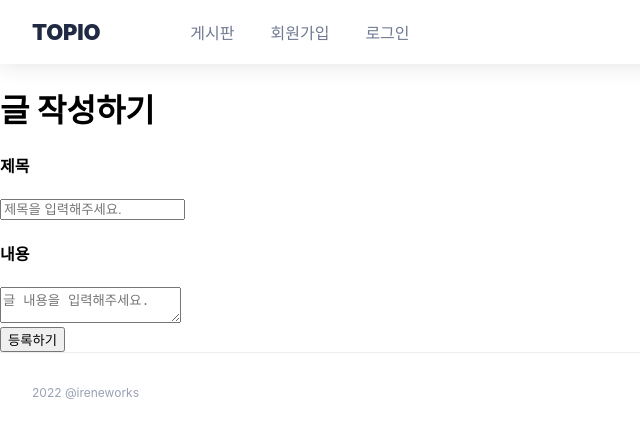
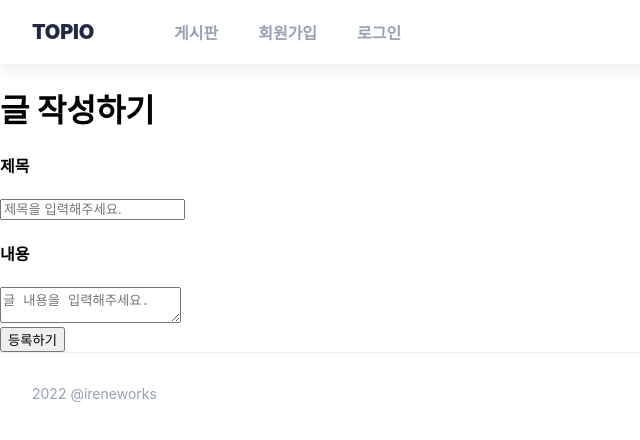
Before and after one commit to engineering-incubator/react-springboot-board-tutorial, a React (Create React App) app in the folder front-end/: page /article-write in a window 1280 px wide. Shown: the top 440 px of the page, without its empty margins (0-640 px from the left). Built offline with nearby package versions, Linux system fonts and the light colour scheme.

Commit message:
refactorying styling

```diff
--- a/front-end/src/App.js
+++ b/front-end/src/App.js
@@ -5,7 +5,7 @@ import LogIn from "./logIn/logIn";
 import Navigation from "./components/navigation";
 import ArticleList from "./articles/articleList";
 import ArticlePost from "./articles/articlePost";
-import Home from "./Home/home";
+import Home from "./home/home";
 import ArticleEdit from "./articles/articleEdit";
 import ArticleWrite from "./articles/articleWrite";
 import Footer from "./components/footer";
--- a/front-end/src/Home/home.js
+++ /dev/null
@@ -1,96 +0,0 @@
-import React, { useEffect, useState } from "react";
-import styled from "styled-components";
-import { requester } from "../configures/requestConfigures";
-import { isSuccess } from "../utilites/validates/httpValidation";
-import { Link } from "react-router-dom";
-import { isEmpty } from "../utilites/typeGuard/typeGuard";
-import { Title } from "../components/style";
-import { articleDate } from "../utilites/cast";
-
-export default function Home() {
-  const [articles, setArticles] = useState([]);
-  useEffect(() => {
-    (async function () {
-      try {
-        const res = await requester.get(`/v1/articles?currentPage=1`);
-        if (!isSuccess(res)) {
-          alert(res.data.message);
-          return;
-        }
-        setArticles(res.data.content.items);
-      } catch (error) {
-        console.log(error);
-      }
-    })();
-  }, []);
-
-  const Container = styled.div`
-    display: flex;
-    padding: 0px 32px;
-    flex-direction: column;
-    margin: 32px 0;
-  `;
-
-  const NavigateLink = styled(Link)`
-    text-decoration: none;
-    &:visited,
-    &:link,
-    &:focus,
-    &:hover,
-    &:active {
-      text-decoration: none;
-    }
-  `;
-  const Card = styled.div`
-    border: 1px solid #eee;
-    border-radius: 4px;
-    padding: 20px;
-    margin-bottom: 16px;
-  `;
-
-  const ItemTitle = styled.div`
-    font-size: 20px;
-    color: #202a43;
-    margin-bottom: 10px;
-    letter-spacing: -0.2px;
-  `;
-  const ItemContents = styled.p`
-    font-size: 16px;
-    color: #98a0b3;
-    margin: 0 0 18px 0;
-    letter-spacing: -0.2px;
-  `;
-  const SubContents = styled.div`
-    font-size: 12px;
-    color: #98a0b3;
-    margin: 0;
-  `;
-
-  return (
-    <>
-      <Container>
-        <Title>&#127752; 새롭게 올라온 글이에요</Title>
-        {isEmpty(articles) && (
-          <ItemContents>아직 새로운 글이 없어요</ItemContents>
-        )}
-        {!isEmpty(articles) &&
-          articles.map((article) => (
-            <NavigateLink
-              to={`/articles/${article.article_id}`}
-              key={article.article_id}
-            >
-              <Card>
-                <ItemTitle>{article.title}</ItemTitle>
-                <ItemContents>{article.content}</ItemContents>
-                <SubContents>
-                  {article.author} <b>·</b> {articleDate(article.created_at)}{" "}
-                  <b>·</b> 조회수
-                  {article.views}
-                </SubContents>
-              </Card>
-            </NavigateLink>
-          ))}
-      </Container>
-    </>
-  );
-}
--- a/front-end/src/articles/articleList.js
+++ b/front-end/src/articles/articleList.js
@@ -7,7 +7,7 @@ import { isSuccess } from "../utilites/validates/httpValidation";
 import "./pagination.css";
 import { requester } from "../configures/requestConfigures";
 import styled from "styled-components";
-import { Button, Container, Title } from "../components/style";
+import { Button, Container, Title } from "../components/style/globalStyle";
 import { articleDate } from "../utilites/cast";
 
 export default function ArticleList() {
@@ -67,24 +67,33 @@ export default function ArticleList() {
 
   const Table = styled.table`
     border-collapse: collapse;
+    margin: 0 0 20px 0;
   `;
   const TableHeaderBorder = styled.th`
     border-bottom: 1px solid #ccc;
-    padding: 16px 0;
+    padding: 16px 0 16px 16px;
     text-align: left;
     color: #202a43;
   `;
   const TableBorder = styled.td`
     border-bottom: 1px solid #eee;
-    padding: 16px 0;
+    padding: 16px 0 16px 16px;
     text-align: left;
+  `;
+
+  const Wrap = styled.div`
+    position: absolute;
+    right: 32px;
+    display: inline-block;
   `;
 
   return (
     <Container>
       <div>
         <Title>&#128221; 게시판</Title>
-        <Button onClick={onMoveWritePage}>글쓰기</Button>
+        <Wrap>
+          <Button onClick={onMoveWritePage}>글쓰기</Button>
+        </Wrap>
       </div>
       {(isEmpty(articles) || isEmpty(paginationState.totalArticles)) && (
         <p>등록된 게시글이 없습니다.</p>
--- a/front-end/src/articles/pagination.css
+++ b/front-end/src/articles/pagination.css
@@ -1,6 +1,7 @@
 .color {
   color: #333333;
 }
+
 .active {
   color: #f24a72;
   font-weight: 700;
--- a/front-end/src/components/footer.js
+++ b/front-end/src/components/footer.js
@@ -1,16 +1,17 @@
 import React from "react";
 import styled from "styled-components";
+import theme from "./style/theme";
 
 export default function Footer() {
   const Container = styled.div`
     display: block;
-    border-top: 1px solid #eee;
     position: relative;
     width: 100%;
     padding: 32px 32px 80px 32px;
-    font-size: 12px;
-    color: #98a0b3;
-    background: #fff;
+    border-top: 1px solid ${theme.colors.border};
+    background: ${theme.colors.white};
+    font-size: 14px;
+    color: ${theme.colors.lightGray};
   `;
 
   return <Container>2022 @ireneworks</Container>;
--- a/front-end/src/components/navigation.js
+++ b/front-end/src/components/navigation.js
@@ -1,75 +1,66 @@
-import { Link } from "react-router-dom";
 import React from "react";
 import styled from "styled-components";
+import theme from "./style/theme";
+import { NavigateLink } from "./style/globalStyle";
 
 export default function Navigation() {
   const Container = styled.div`
     display: flex;
+    flex-direction: row;
     position: sticky;
     top: 0;
     width: 100%;
     padding: 0 32px;
-    background: #fff;
-    box-shadow: 0 2px 20px rgba(0, 0, 0, 0.1);
+    background: ${theme.colors.white};
+    box-shadow: 0 2px 20px ${theme.colors.shadow};
     z-index: 900;
-  `;
-
-  const NavigateLink = styled(Link)`
-    color: #707991;
-    text-decoration: none;
-    &:visited,
-    &:link,
-    &:active {
-      text-decoration: none;
-    }
-    &:hover,
-    &:focus {
-      color: #ff334b;
-      font-weight: 700;
-    }
   `;
   const Logo = styled.div`
     display: table-cell;
-    vertical-align: middle;
+    height: 64px;
     margin: 0;
-    padding-right: 90px;
-    font-size: 22px;
-    font-weight: 900;
+    padding-right: 80px;
+    color: ${theme.colors.gray};
+    font-size: 20px;
+    font-weight: ${theme.fontWeight.black};
     letter-spacing: -0.2px;
     text-align: left;
-    color: #202a43;
-    height: 64px;
+    vertical-align: middle;
   `;
-
-  const List = styled.ul`
+  const Menu = styled.ul`
+    display: flex;
+    flex-direction: row;
+    flex-wrap: wrap;
     list-style: none;
-    display: flex;
     margin: 0;
     padding: 0;
   `;
-  const ListItem = styled.li`
+  const MenuItem = styled.li`
+    display: table-cell;
     height: 64px;
-    display: table-cell;
+    padding-right: 40px;
+    color: ${theme.colors.lightGray};
     vertical-align: middle;
-    padding-right: 36px;
+    &:hover {
+    color: ${theme.colors.red};
   `;
 
   return (
     <Container>
-      <NavigateLink to="/">
+      <NavigateLink to="/" colors={"red"}>
         <Logo>TOPIO</Logo>
       </NavigateLink>
-      <List>
+      <Menu>
         <NavigateLink to="/articles">
-          <ListItem>게시판</ListItem>
+          <MenuItem>게시판</MenuItem>
         </NavigateLink>
         <NavigateLink to="/signup">
-          <ListItem>회원가입</ListItem>
+          <MenuItem>회원가입</MenuItem>
         </NavigateLink>
         <NavigateLink to="/login">
-          <ListItem>로그인</ListItem>
+          <MenuItem>로그인</MenuItem>
         </NavigateLink>
-      </List>
+      </Menu>
     </Container>
   );
 }
--- a/front-end/src/components/style.js
+++ /dev/null
@@ -1,27 +0,0 @@
-import styled from "styled-components";
-
-export const Container = styled.div`
-  display: flex;
-  padding: 0px 32px;
-  flex-direction: column;
-  position: relative;
-  top: 100px;
-  z-index: 100;
-`;
-
-export const Title = styled.h1`
-  margin: 0 0 28px 0;
-`;
-
-export const Button = styled.button`
-  background: #ff334b;
-  border-radius: 4px;
-  border: none;
-  padding: 12px 24px;
-  color: #fff;
-  font-size: 16px;
-  font-weight: 900;
-  &:hover {
-    background: rgba(255, 51, 75, 0.8);
-  }
-`;
--- /dev/null
+++ b/front-end/src/components/style/globalStyle.js
@@ -0,0 +1,49 @@
+import styled from "styled-components";
+import { Link } from "react-router-dom";
+import theme from "./theme";
+
+export const Container = styled.div`
+  display: flex;
+  flex-direction: column;
+  margin: 40px 0;
+  padding: 0px 32px;
+`;
+
+export const NavigateLink = styled(Link)`
+  &:hover,
+  &:focus {
+    color: ${(props) => props.colors || "red"}};
+    font-weight: ${(props) => props.fontWeights || "700"};
+  }
+  &:visited,
+  &:link,
+  &:active {
+    text-decoration: none;
+  }
+`;
+
+export const CardBox = styled.div`
+  margin-bottom: 16px;
+  padding: 20px;
+  border: 1px solid ${theme.colors.border};
+  border-radius: 4px;
+`;
+
+export const Title = styled.h1`
+  display: inline-block;
+  margin: 0 0 32px 0;
+  color: ${theme.colors.gray};
+`;
+
+export const Button = styled.button`
+  background: #ff334b;
+  border-radius: 4px;
+  border: none;
+  padding: 12px 24px;
+  color: #fff;
+  font-size: 16px;
+  font-weight: 900;
+  &:hover {
+    background: rgba(255, 51, 75, 0.8);
+  }
+`;
--- /dev/null
+++ b/front-end/src/components/style/theme.js
@@ -0,0 +1,22 @@
+const fontWeights = {
+  medium: "500",
+  bold: "700",
+  black: "900",
+};
+
+const colors = {
+  white: "#ffffff",
+  red: "#FF334B",
+  gray: "#202A43",
+  mediumGray: "#707991",
+  lightGray: "#98A0B3",
+  border: "#eeeeee",
+  shadow: "rgba(0, 0, 0, 0.1)",
+};
+
+const theme = {
+  fontWeight: fontWeights,
+  colors,
+};
+
+export default theme;
--- /dev/null
+++ b/front-end/src/home/home.js
@@ -0,0 +1,87 @@
+import React, { useEffect, useState } from "react";
+import styled from "styled-components";
+import { requester } from "../configures/requestConfigures";
+import { isSuccess } from "../utilites/validates/httpValidation";
+import { isEmpty } from "../utilites/typeGuard/typeGuard";
+import {
+  CardBox,
+  Container,
+  NavigateLink,
+  Title,
+} from "../components/style/globalStyle";
+import { articleDate } from "../utilites/cast";
+import theme from "../components/style/theme";
+
+export default function Home() {
+  const [articles, setArticles] = useState([]);
+
+  useEffect(() => {
+    (async function () {
+      try {
+        const res = await requester.get(`/v1/articles?currentPage=1`);
+        if (!isSuccess(res)) {
+          alert(res.data.message);
+          return;
+        }
+        setArticles(res.data.content.items.slice(0, 5));
+      } catch (error) {
+        console.log(error);
+      }
+    })();
+  }, []);
+
+  const textLimit = (article) => {
+    if (article.length > 100) {
+      return `${article.slice(0, 100)}···`;
+    }
+    return article;
+  };
+
+  const ArticleTitle = styled.h2`
+    margin: 0 0 10px 0;
+    font-size: 22px;
+    font-weight: 500;
+    letter-spacing: -0.2px;
+    color: ${theme.colors.gray};
+    &:hover {
+    text-decoration: underline;
+  `;
+  const ArticleContent = styled.h3`
+    margin: 0 0 18px 0;
+    font-size: 16px;
+    font-weight: 400;
+    line-height: 24px;
+    letter-spacing: -0.2px;
+    color: ${theme.colors.mediumGray};
+  `;
+  const ArticleInfos = styled.div`
+    margin: 0;
+    font-size: 12px;
+    font-weight: 400;
+    color: ${theme.colors.lightGray};
+  `;
+
+  return (
+    <Container>
+      <Title>&#127752; 새롭게 올라온 글이에요</Title>
+      {isEmpty(articles) && <h3>아직 새로운 글이 없어요</h3>}
+      {!isEmpty(articles) &&
+        articles.map((article) => (
+          <NavigateLink
+            to={`/articles/${article.article_id}`}
+            key={article.article_id}
+          >
+            <CardBox>
+              <ArticleTitle>{article.title}</ArticleTitle>
+              <ArticleContent>{textLimit(article.content)}</ArticleContent>
+              <ArticleInfos>
+                {article.author} <b>·</b> {articleDate(article.created_at)}
+                <b>·</b> 조회수
+                {article.views}
+              </ArticleInfos>
+            </CardBox>
+          </NavigateLink>
+        ))}
+    </Container>
+  );
+}
```
Also changed, not shown: front-end/src/components/toTop.js (deleted, +0 -15 lines).
